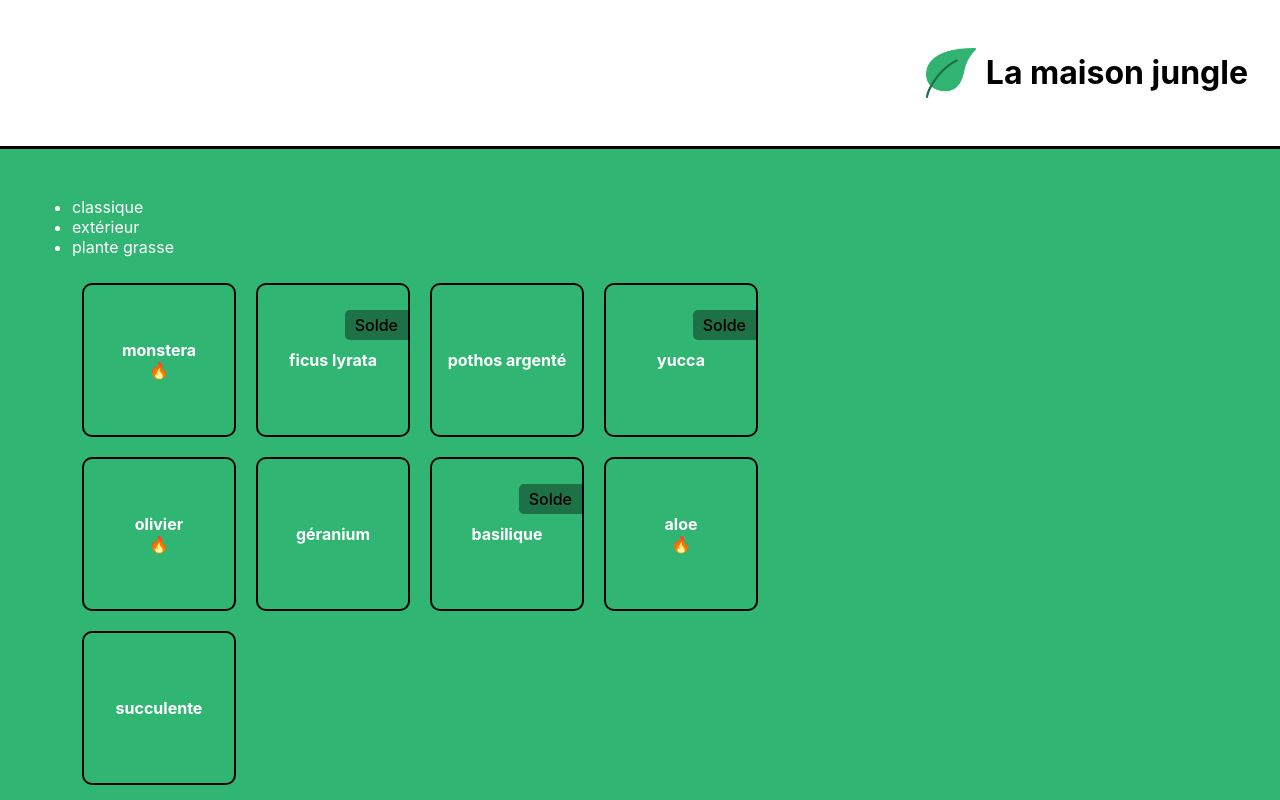
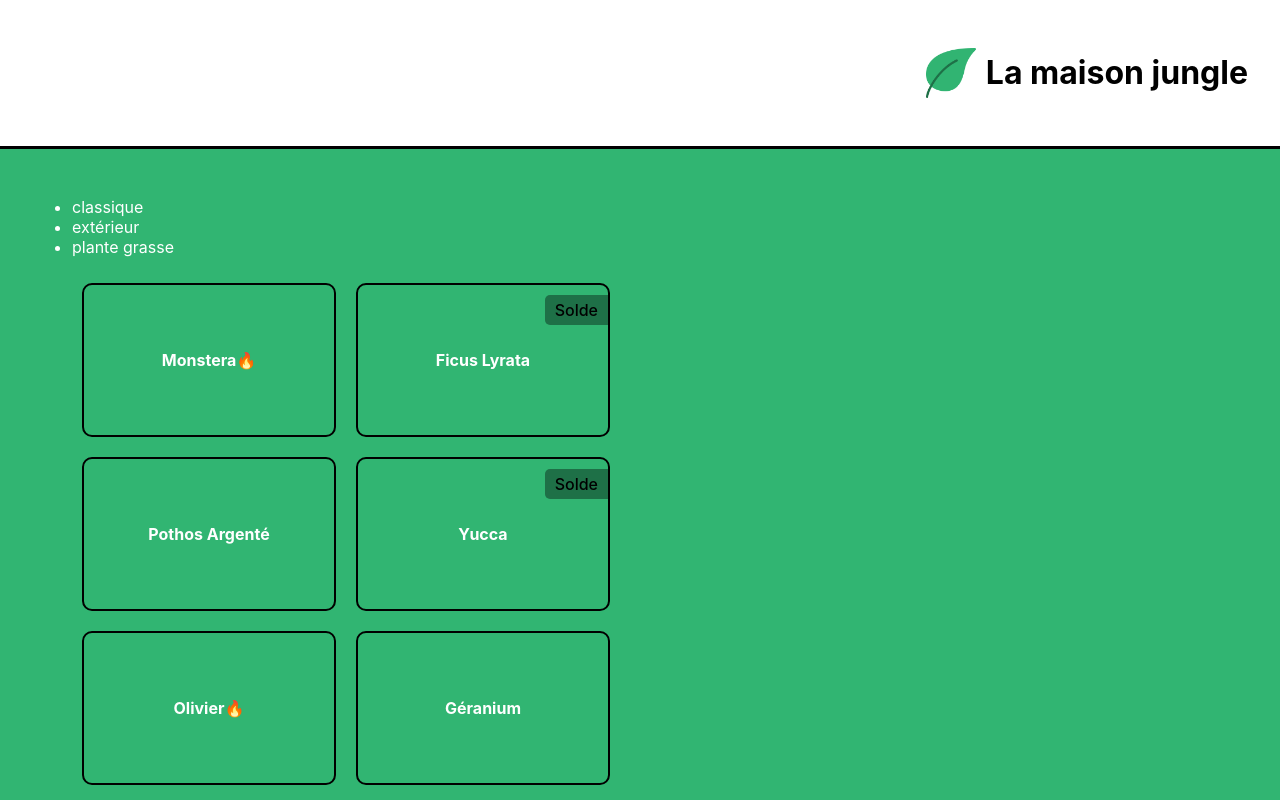
Before and after one commit to IannisG10/La-maison-Jungle, a React (Create React App) app: page / in a window 1280 px wide. Shown: the top 800 px of the page. Built offline with nearby package versions, Linux system fonts and the light colour scheme.

Commit message:
Derniere modification 17/09/23

```diff
--- a/src/component/shoppingList.js
+++ b/src/component/shoppingList.js
@@ -1,6 +1,8 @@
 import React from "react";
 import '../css/panier.css'
 import { plantList } from "../datas/plantList";
+
+
 
 
 function ShoppingList (){
@@ -12,11 +14,12 @@ function ShoppingList (){
                 {categories.map(x=>(<li key={x}>{x}</li>))}
             </ul>
             <ul className="cart-list">
-                {plantList.map(plant=>(<li key={plant.id} className="lmj-item">{plant.name}{plant.isBestSell ?<span>🔥</span>:
-            null}{plant.isSpecialOffer?
-            <div className="lmj-sales">Solde</div>:null}
-                        </li>))}
+                {plantList.map(plant=>(
+                    <li key={plant.id} className="lmj-item">
+                         {plant.name}{plant.isBestSell ?<span>🔥</span>:null}{plant.isSpecialOffer?
+                        <div className="lmj-sales">Solde</div>:null}
 
+                    </li>))}
             </ul>
         </div>
     )
--- a/src/css/panier.css
+++ b/src/css/panier.css
@@ -14,17 +14,17 @@
     border: solid 2px black;
     border-radius: 10px;
     height: 150px;
-    width: 150px;
+    width: 250px;
     margin: 10px;
     display: flex;
     align-items: center;
     justify-content: center;
-    flex-direction: column;
     position: relative;
+    text-transform: capitalize;
 }
 .lmj-sales{
     position: absolute;
-    top: 25px;
+    top: 10px;
     right: 0;
     font-weight: 500;
     color: black;
@@ -32,3 +32,7 @@
     border-radius: 5px 0 0 5px;
     padding: 5px 10px;
 }
+
+.Careval{
+    display: block;
+}
--- a/src/datas/plantList.js
+++ b/src/datas/plantList.js
@@ -1,3 +1,4 @@
+import monstera from "../assets/monstera.jpg";
 export const plantList = [
 	{
 		name: 'monstera',
@@ -5,7 +6,8 @@ export const plantList = [
 		id: '1ed',
 		isBestSell: true,
 		light:2,
-		water:3
+		water:3,
+		cover:monstera
 	},
 	{
 		name: 'ficus lyrata',
@@ -13,20 +15,25 @@ export const plantList = [
 		id: '2ab',
 		isSpecialOffer: true,
 		light:3,
-		water:1
+		water:1,
+		cover:monstera
 	},
 	{
 		name: 'pothos argenté',
 		category: 'classique',
 		id: '3sd',
 		light:1,
-		water:2
+		water:2,
+		cover: monstera
 	},
 	{
 		name: 'yucca',
 		category: 'classique',
 		id: '4kk',
-		isSpecialOffer:true
+		isSpecialOffer:true,
+		light:2,
+		water:1,
+		cover:monstera
 	},
 	{
 		name: 'olivier',
@@ -34,14 +41,16 @@ export const plantList = [
 		id: '5pl',
 		isBestSell: true,
 		light:3,
-		water:1
+		water:1,
+		cover:monstera
 	},
 	{
 		name: 'géranium',
 		category: 'extérieur',
 		id: '6uo',
 		light:2,
-		water:2
+		water:2,
+		cover:monstera
 	},
 	{
 		name: 'basilique',
@@ -49,7 +58,8 @@ export const plantList = [
 		id: '7ie',
 		isSpecialOffer:true,
 		light:2,
-		water:3
+		water:3,
+		cover:monstera
 	},
 	{
 		name: 'aloe',
@@ -57,13 +67,15 @@ export const plantList = [
 		id: '8fp',
 		isBestSell: true,
 		light:2,
-		water:1
+		water:1,
+		cover:monstera
 	},
 	{
 		name: 'succulente',
 		category: 'plante grasse',
 		id: '9vn',
 		light:2,
-		water:1
+		water:1,
+		cover:monstera
 	}
 ]
```
Also changed, not shown: src/component/CareScale.js (added, +7 -0 lines), src/component/plantItem.js (added, +9 -0 lines), src/assets/monstera.jpg (added).
